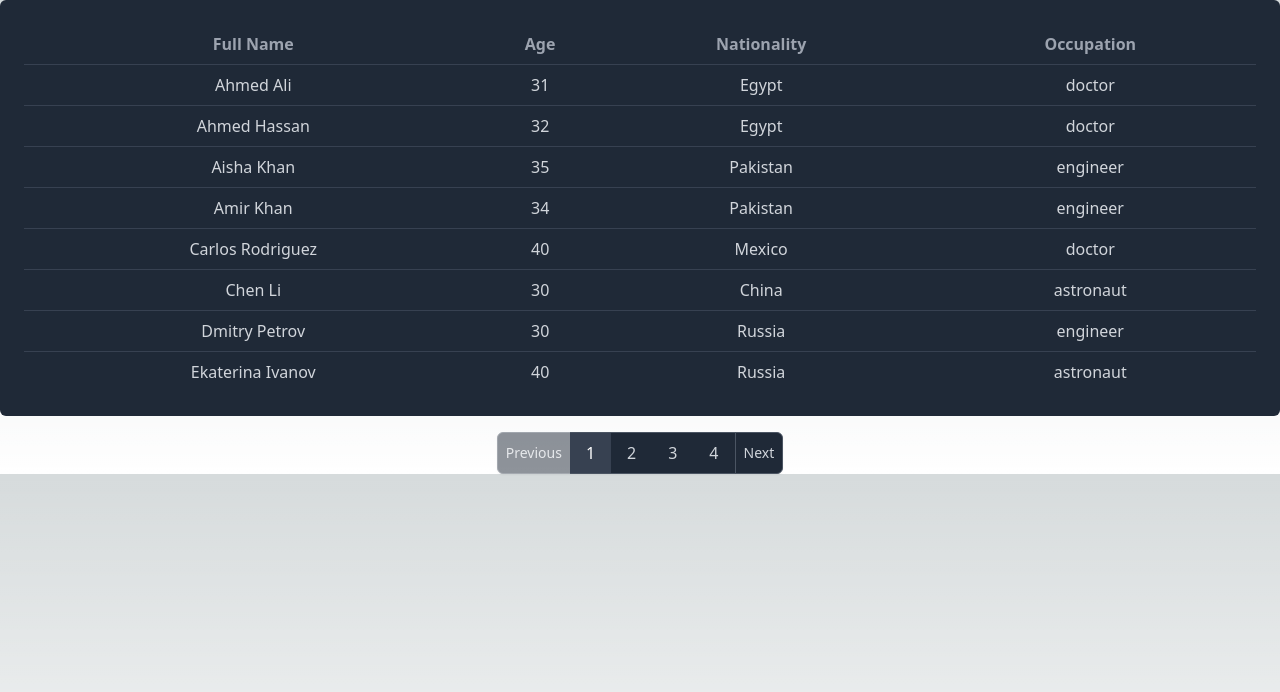
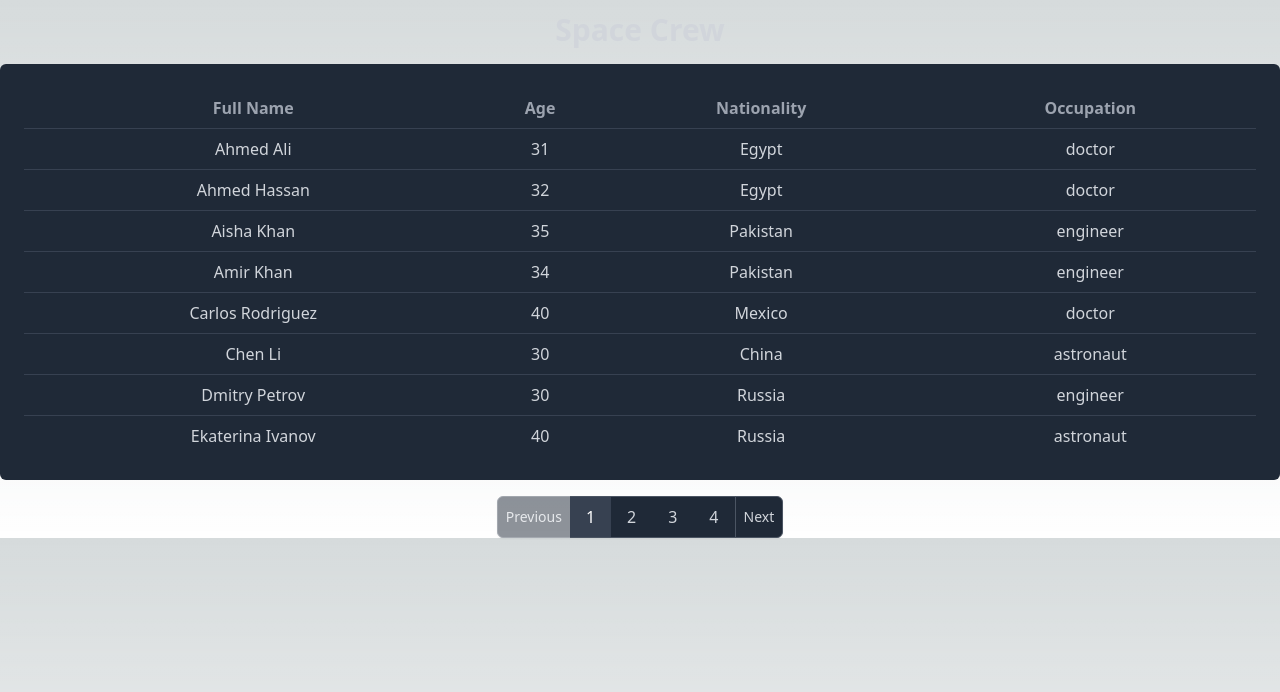
Before and after one commit to gorrion-io/winter-camp-2024, a Next.js app: page /task/1 in a window 1280 px wide. Shown: the top 692 px of the page. Built offline with nearby package versions, Linux system fonts and the light colour scheme.

Commit message:
feat: add title to crew table

```diff
--- a/pages/task/[page].tsx
+++ b/pages/task/[page].tsx
@@ -31,6 +31,9 @@ export default function Task() {
 
   return (
     <div>
+      <h1 className="text-3xl font-bold text-gray-300 mb-4 text-center pt-3">
+        Space Crew
+      </h1>
       <CrewTable crew={crew}></CrewTable>
       <Pagination totalItems={totalItems}></Pagination>
     </div>
```
